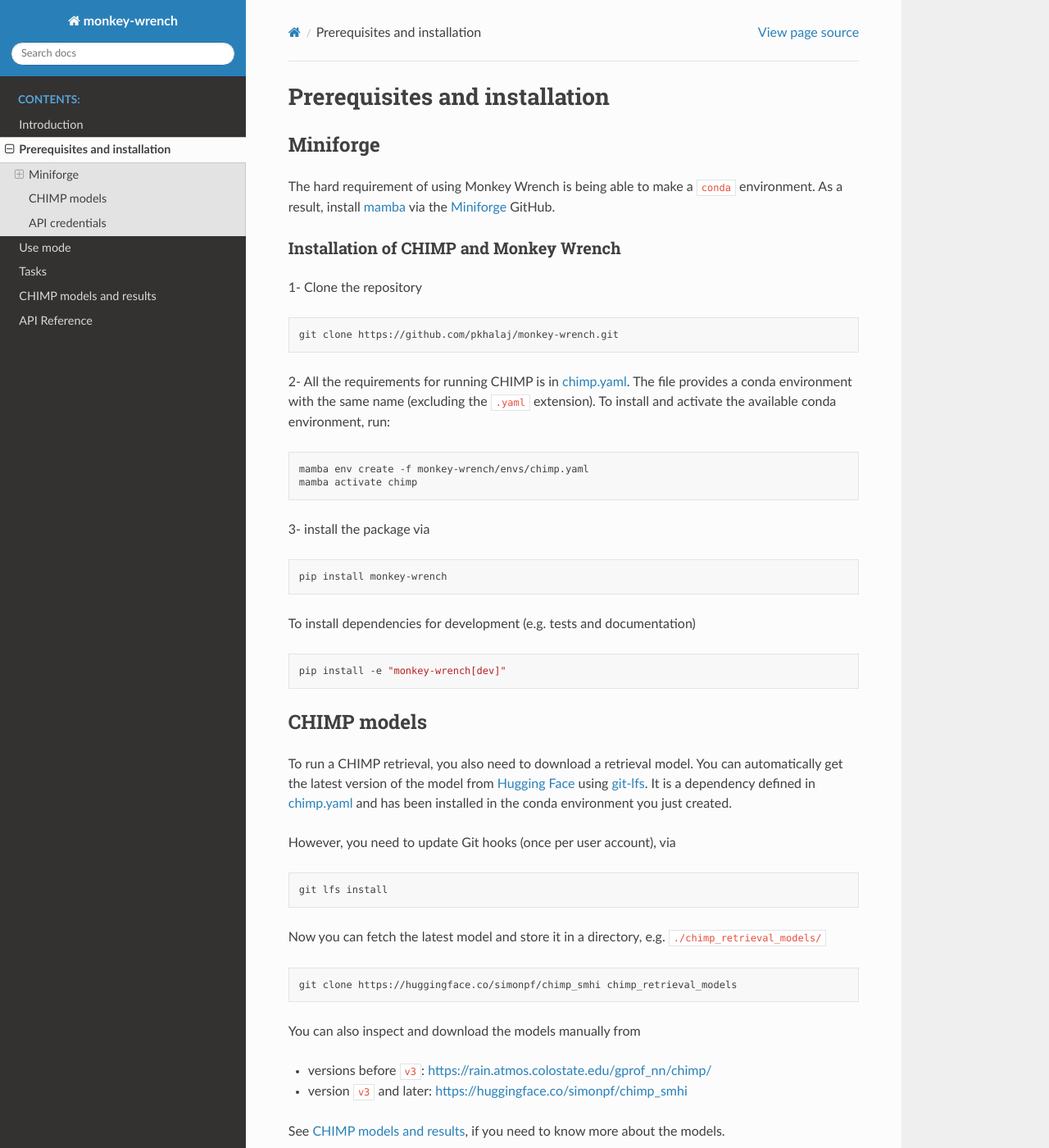
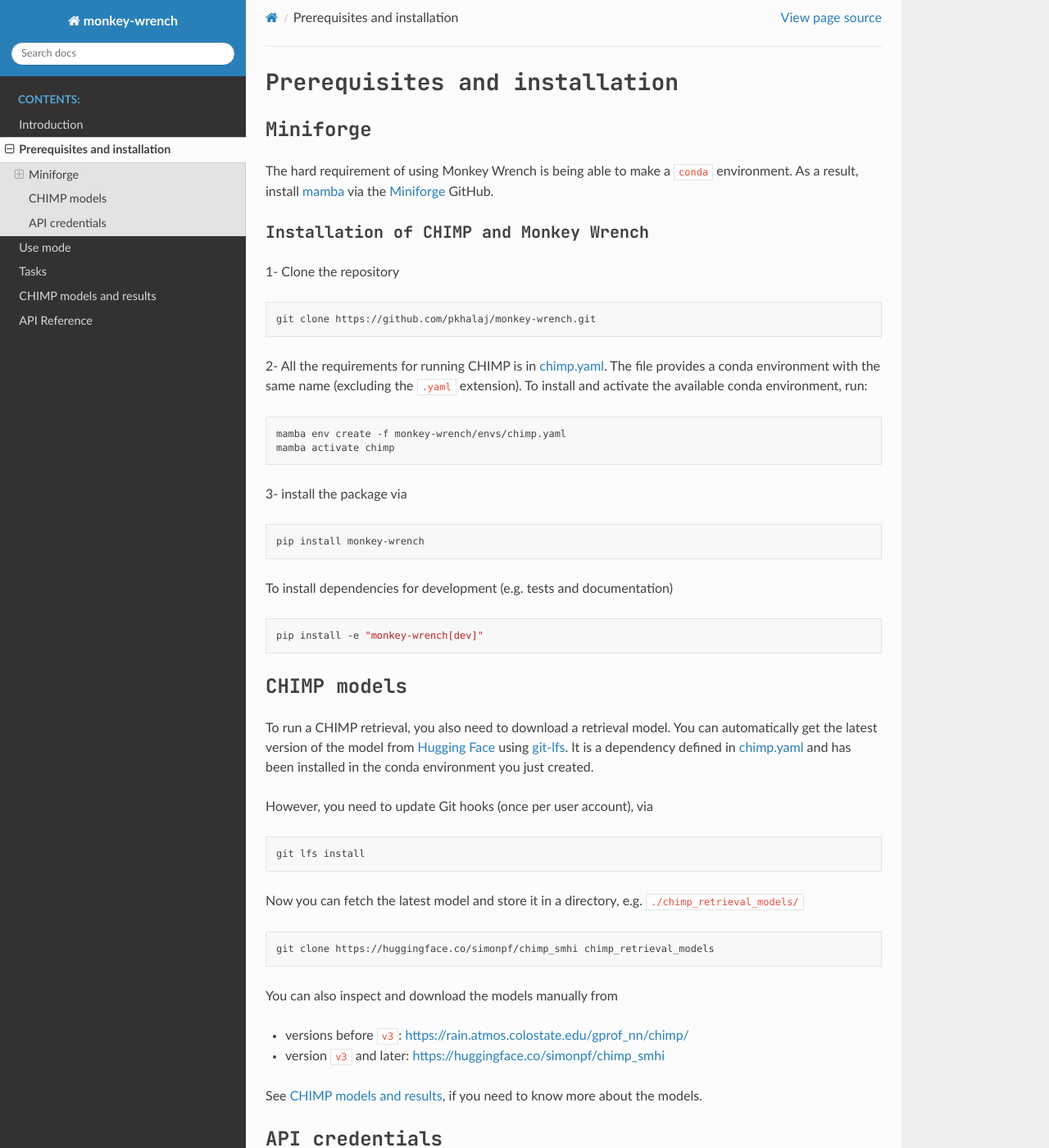
Before and after one commit to pkhalaj/monkey-wrench, a Sphinx documentation site: the page built from docs/source/static/installation.rst, in a window 1280 px wide and 1400 px high. Shown: the whole window at 82% size. Built offline with Sphinx 7.4.7 and the Read the Docs theme 3.1.0, drawn with Linux system fonts in a browser that asks for light colours.

Commit message:
Add `style.css`

```diff
--- /dev/null
+++ b/docs/source/_static/style.css
@@ -0,0 +1,35 @@
+@import url('https://fonts.googleapis.com/css2?family=JetBrains+Mono:wght@400;700&display=swap');
+
+.wy-nav-content {
+    padding: .5em 1.5em;
+}
+
+code, pre {
+    font-family: 'JetBrains Mono', monospace;
+}
+
+.highlight {
+    font-family: 'JetBrains Mono', monospace;
+}
+
+.sig-param::before {
+    content: "\a\20\20\20\20\20\20\20\20\20\20\20\20\20\20\20\20";
+    white-space: pre;
+}
+
+.sig-param:last-of-type::after {
+    content: "\a";
+    white-space: pre;
+}
+
+dl.class > dt:first-of-type {
+    display: block !important;
+}
+
+.py.function > dt {
+    width: 100%;
+}
+
+h1, h2, h3, h4, h5, h6 {
+    font-family: 'JetBrains Mono', monospace;
+}
--- a/docs/source/conf.py
+++ b/docs/source/conf.py
@@ -72,7 +72,10 @@ html_theme = "sphinx_rtd_theme"
 # Add any paths that contain custom static files (such as style sheets) here,
 # relative to this directory. They are copied after the builtin static files,
 # so a file named "default.css" will overwrite the builtin "default.css".
-# html_static_path = ["_static"]
+html_static_path = ["_static"]
+html_css_files = [
+    "style.css",
+]
 
 
 # Specify which special members have to be kept
```
